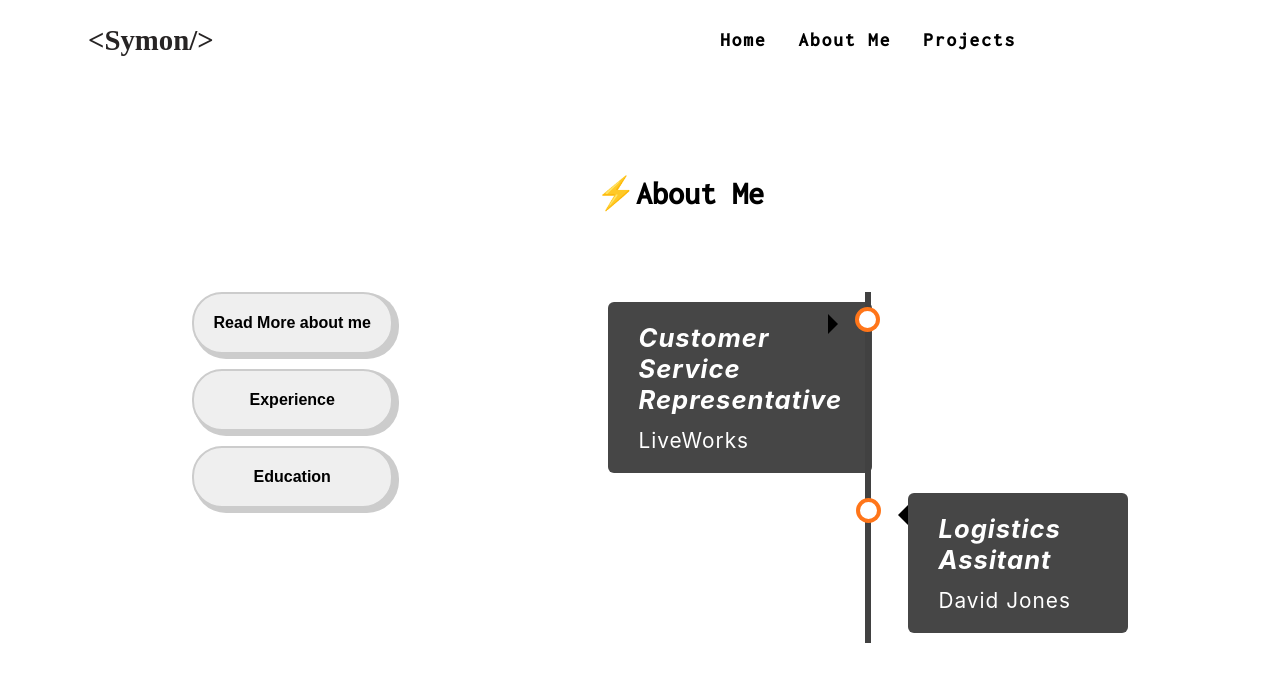
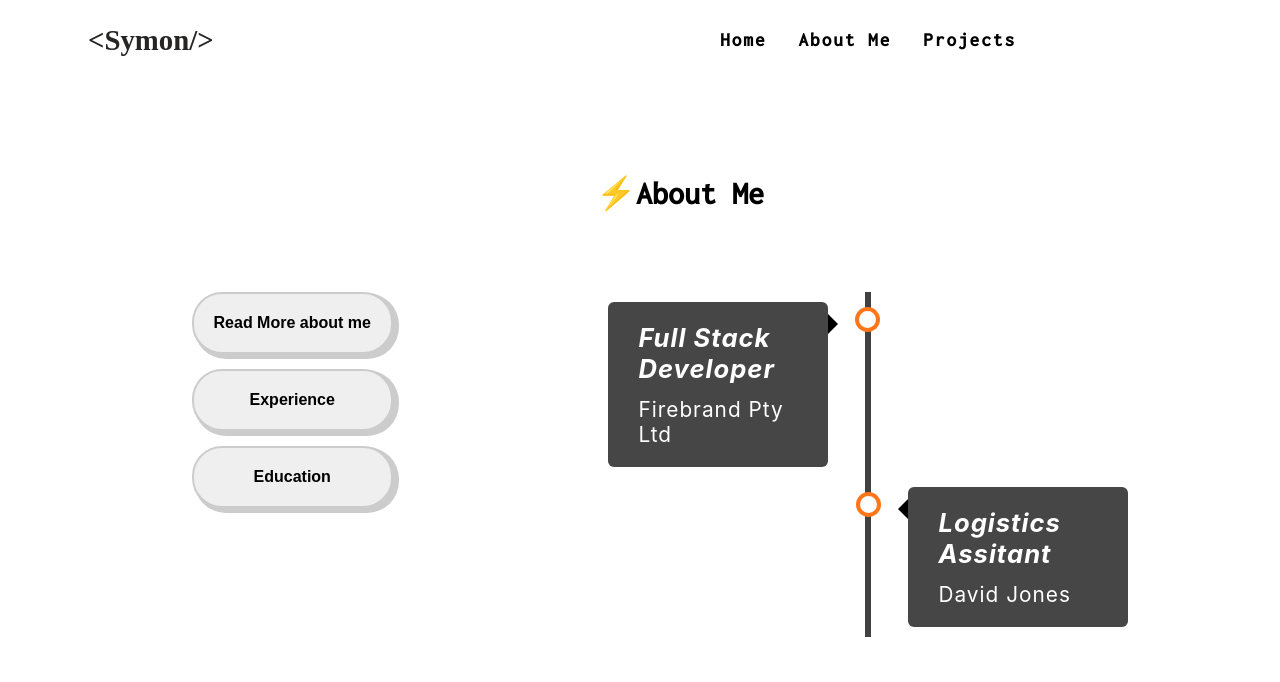
Before and after one commit to Symon629/Portfolio-Website, a React (Create React App) app: page / in a window 1280 px wide. Both pictures are taken after a click on the button "Experience". Shown: the part 814-1496 px from the top of the page. Built offline with nearby package versions, Linux system fonts and the light colour scheme; a web font is replaced by a local one.

Commit message:
work__experience

```diff
--- a/src/components/AboutMe.js
+++ b/src/components/AboutMe.js
@@ -21,9 +21,9 @@ const AboutMe = () => {
         <div className={`${AboutStyles.container} ${AboutStyles.left}`}>
           <div className={AboutStyles.content}>
             <h2 className={AboutStyles.timelineHeading}>
-              Customer Service Representative
+            Full Stack Developer
             </h2>
-            <p>LiveWorks</p>
+            <p>Firebrand Pty Ltd</p>
           </div>
         </div>
         <div className={`${AboutStyles.container} ${AboutStyles.right}`}>
```
